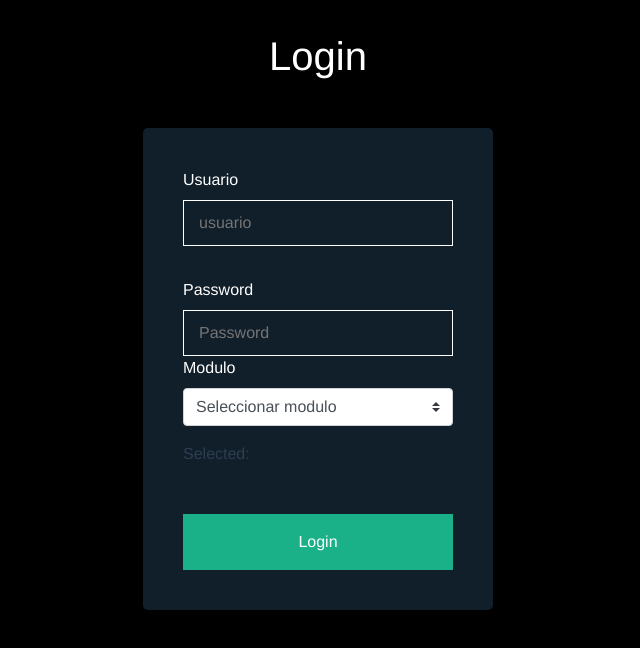
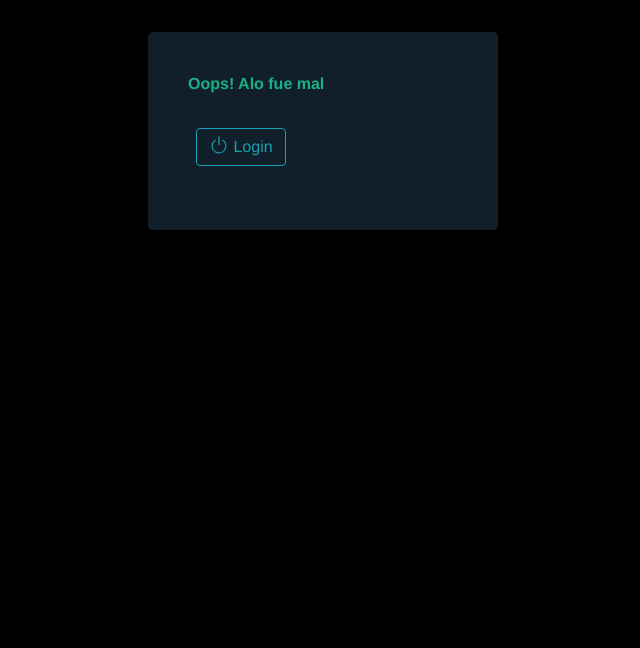
Before and after one commit to Samplezt/front-single-signon, a Vue app: page /LoginError in a window 1280 px wide. Shown: the top 648 px of the page, without its empty margins (322-962 px from the left). Built offline with nearby package versions, Linux system fonts and the light colour scheme.

Commit message:
error page

```diff
--- a/src/main.js
+++ b/src/main.js
@@ -8,16 +8,19 @@ import 'bootstrap-vue/dist/bootstrap-vue.css'
 
 import App from "./App";
 import Login from "./views/Login";
+import LoginError from "./views/LoginError";
 
 Vue.use(Router);
 Vue.use(BootstrapVue);
 Vue.use(IconsPlugin);
 
 const routes = [
-  { path: "/", component: Login }
+  { path: "/", component: Login },
+  { path: "/LoginError", component: LoginError}
 ];
 
 const router = new Router({
+  mode:'history',
   routes
 });
 
--- a/src/views/LoginError.vue
+++ b/src/views/LoginError.vue
@@ -0,0 +1,48 @@
+<template>
+    <div class="container">
+        <div class="row">
+            <div class="center-block">
+                <div class="error-block">
+                     <p><b>Oops! Alo fue mal</b></p>
+                    <li>
+                    <router-link to="/">
+                        <b-button variant="outline-info" class="mb-2">
+                            <b-icon icon="power" aria-hidden="true"></b-icon> Login
+                        </b-button>
+                    </router-link>
+                    </li>
+                </div>
+            </div>
+        </div>
+    </div>
+</template>
+
+<style lang="scss" scoped>
+    ul {
+    margin: 0;
+    padding: 0;
+    }
+    li {
+    display: inline-block;
+    padding: 1em 0.5em;
+    }
+    .error-block {
+        background: #1ab188;
+        border: none;
+        color: #1ab188;
+        margin-top: 2rem;
+        margin-left: 25rem;
+        padding: 1rem 0;
+        cursor: pointer;
+        transition: background 0.2s;
+        flex-direction: column;
+        justify-content: center;
+        width: 20%;
+        min-width: 350px;
+        max-width: 100%;
+        background: rgba(19, 35, 47, 0.9);
+        border-radius: 5px;
+        padding: 40px;
+        box-shadow: 0 4px 10px 4px rgba(0, 0, 0, 0.3);
+    }
+</style>
```
Also changed, not shown: 8 other files (tests, documents, lock files or other folders).
